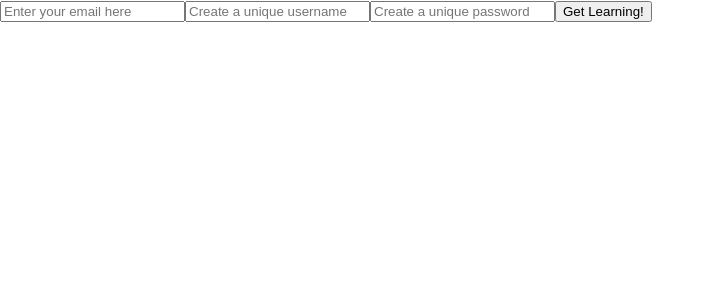
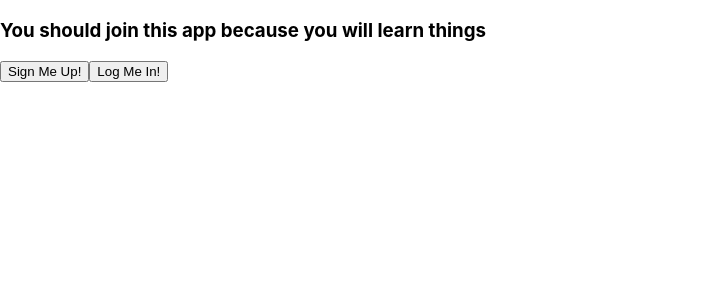
Before and after one commit to jess-smith49/dev-tools, a React (Create React App) app in the folder client/: page / in a window 1280 px wide. Shown: the top 300 px of the page, without its empty margins (0-715 px from the left). Built offline with nearby package versions, Linux system fonts and the light colour scheme.

Commit message:
landing page rendering

```diff
--- a/client/src/App.js
+++ b/client/src/App.js
@@ -13,7 +13,8 @@ import {
 import Header from './components/Header';
 import Footer from './components/Footer'
 //page imports
-import SignUp from './pages/SignupForm';
+import Signup from './pages/SignupForm';
+import Landing from './pages/Landing';
 
 const client = new ApolloClient({
   request: operation => {
@@ -33,8 +34,11 @@ function App() {
     <ApolloProvider client={client}>
       <Router>
         <Switch>
+          <Route path='/signup'>
+            <Signup />
+          </Route>
           <Route path='/'>
-              <SignUp />
+              <Landing />
           </Route>
         </Switch>
       </Router>
--- /dev/null
+++ b/client/src/pages/Landing/index.js
@@ -0,0 +1,12 @@
+import React from 'react';
+
+
+export default function LandingPage() {
+    return(
+        <section className="landing-container">
+            <h3 className="landing-text">You should join this app because you will learn things</h3>
+            <button type="submit" className="login-btn">Sign Me Up!</button>
+            <button type="submit" className="signup-btn">Log Me In!</button>
+        </section>
+    )
+};
```
Also changed, not shown: client/src/pages/Home/index.js (deleted).
